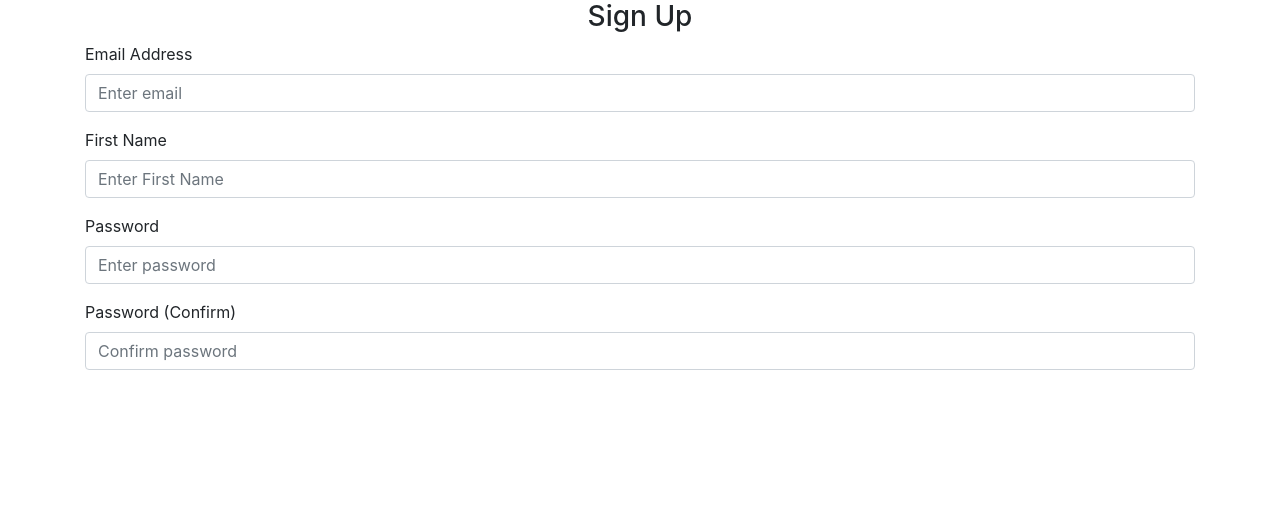
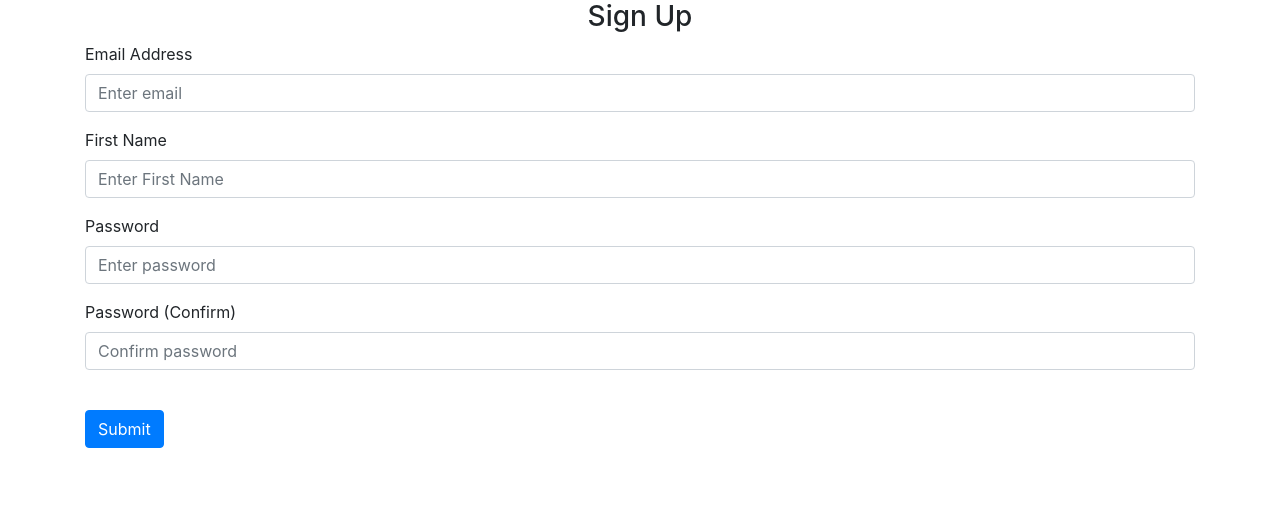
Before and after one commit to Manasseh-Kinyua/letspitch, a Flask app: page /sign-up in a window 1280 px wide. Shown: the part 56-566 px from the top of the page. Run offline with Flask 2, Linux system fonts and the light colour scheme; some libraries are stand-ins or nearby versions.

Commit message:
Add a bootstrap button to the sign up form

```diff
--- a/app/templates/sign_up.html
+++ b/app/templates/sign_up.html
@@ -22,6 +22,8 @@
             <label for="password2">Password (Confirm)</label>
             <input type="password" class="form-control" id="password2" name="password2" placeholder="Confirm password">
         </div>
+        <br>
+        <button type="submit" class="btn btn-primary">Submit</button>
 
 
     </form>
```
